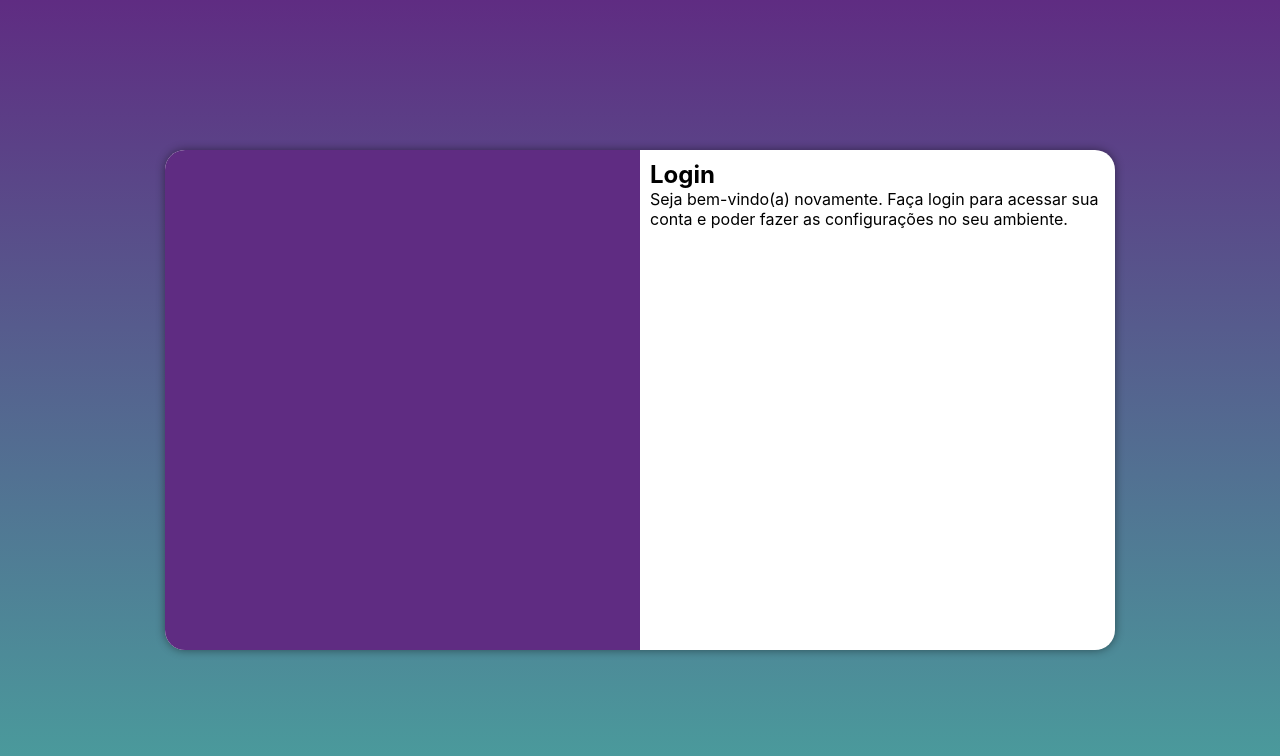
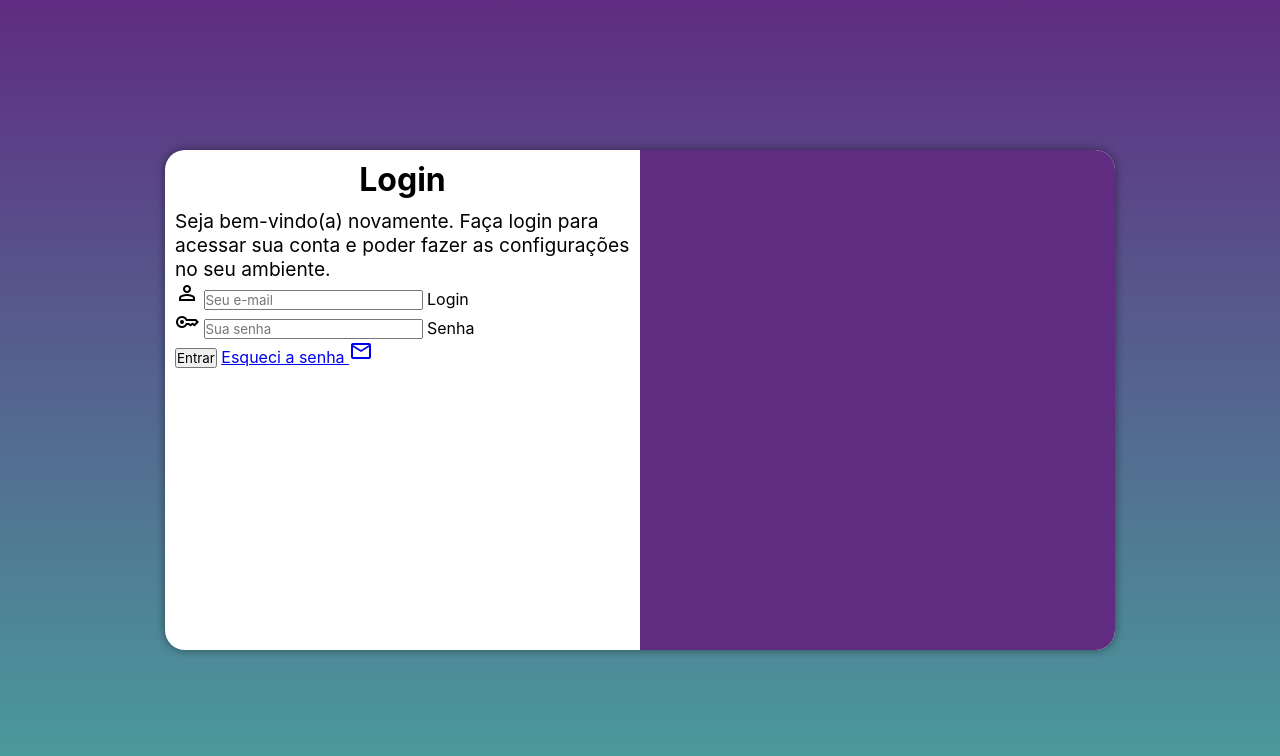
Before and after one commit to estivals/projeto-login, a plain HTML site: page index.html in a window 1280 px wide. Drawn offline with nearby package versions, Linux system fonts and the light colour scheme.

Commit message:
add formulario

```diff
--- a/estilos/estilo.css
+++ b/estilos/estilo.css
@@ -48,3 +48,10 @@ section#login > div#formulario{
     display: block;
     padding: 10px;
 }
+div#formulario > h1{
+    text-align: center;
+    margin-bottom: 10px;
+}
+div#formulario > p{
+    font-size: 0.8em
+}
--- a/estilos/media-query.css
+++ b/estilos/media-query.css
@@ -16,6 +16,9 @@
         float: right;
         width: 70%;
     }
+    div#formulario > p{
+        font-size: 1em;
+    }
 }
 @media screen and (min-width:992px) {
     body{
@@ -25,12 +28,18 @@
         width: 950px;
     }
     section#login > div#imagem{
-        float: left;
+        float: right;
         width:50% ;
         height: 100%;
     }
     section#login > div#formulario{
-        float: right;
+        float: left;
         width: 50%;
     }
+    div#formulario > h1{
+        font-size: 2em;
+    }
+    div#formulario > p{
+        font-size: 1.2em;
+    }
 }
--- a/index.html
+++ b/index.html
@@ -7,6 +7,7 @@
     <title>Login</title>
     <link rel="stylesheet" href="estilos/estilo.css">
     <link rel="stylesheet" href="estilos/media-query.css">
+    <link rel="stylesheet" href="https://fonts.googleapis.com/css2?family=Material+Symbols+Outlined:opsz,wght,FILL,GRAD@20..48,100..700,0..1,-50..200" />
 </head>
 <body>
     <main>
@@ -17,7 +18,27 @@
             <div id="formulario">
                 <h1>Login</h1>
                 <p>Seja bem-vindo(a) novamente. Faça login para acessar sua conta e poder fazer as configurações no seu ambiente. </p>
-                <form action="login.php" method="post"></form>
+                <form action="login.php" method="post" autocomplete="on">
+                    <div class="campo">
+                        <span class="material-symbols-outlined">
+                           person
+                            </span>
+                        <input type="email" name="login" id="ilogin" placeholder="Seu e-mail" required autocomplete="email">
+                        <label for="ilogin">Login</label>
+                    </div>
+                    <div>
+                        <span class="material-symbols-outlined">
+                            key
+                            </span>
+                        <input type="email" name="senha" id="isenha" placeholder="Sua senha" required minlength="8" autocomplete="current-password">
+                        <label for="isenha">Senha</label>
+
+                    </div>
+                    <input type="submit" value="Entrar">
+                    <a href="esqueci.html">
+                        Esqueci a senha <span class="material-symbols-outlined">mail</span>
+                    </a>
+                </form>
             </div>
         </section>
     </main>
```
